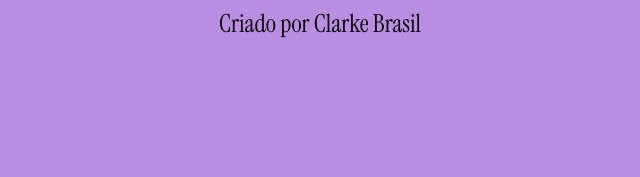
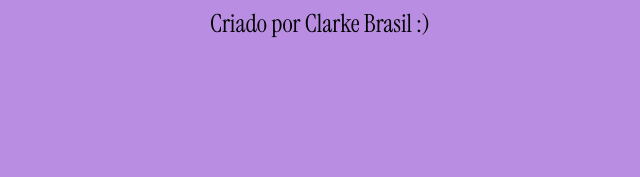
Before and after one commit to Clarke2302/projeto-relogio, a plain HTML site: page index.html in a window 1280 px wide. Shown: the part 494-671 px from the top of the page, 320-960 px from the left. Drawn offline with Linux system fonts and the light colour scheme.

Commit message:
Update index.html

```diff
--- a/index.html
+++ b/index.html
@@ -19,7 +19,7 @@
 
     <div class = "relogio">
         <div class = "display">00:00</div>
-        <footer>Criado por Clarke Brasil</footer>
+        <footer>Criado por Clarke Brasil  :)</footer>
     </div>
     <script src="script.js"></script>
 </body>
```
